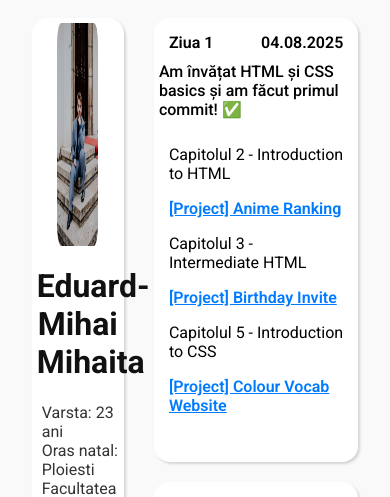
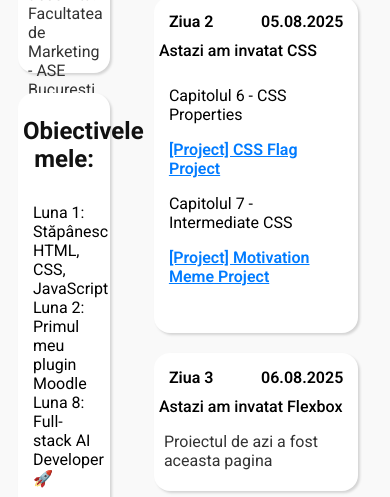
Before and after one commit to Eduard-Mihaita/Eduard-Mihaita.github.io, a PHP site: page / in a window 390 px wide. Shown: the top 497 px of the page. Run offline with PHP 8.4, Linux system fonts and the light colour scheme.

Commit message:
Direction Fix

```diff
--- a/styles.css
+++ b/styles.css
@@ -55,7 +55,7 @@ li{
 .container{
     display: flex;
     gap: 10px;
-    flex-direction: column;
+    flex-direction: row;
     max-width: 1200px;
     flex-flow: wrap;
     height: 1vh;
@@ -85,6 +85,6 @@ li{
 }
 @media (max-width: 768px){
     .container{
-        flex-direction: row;
+        flex-direction: column;
     }
 }
```
